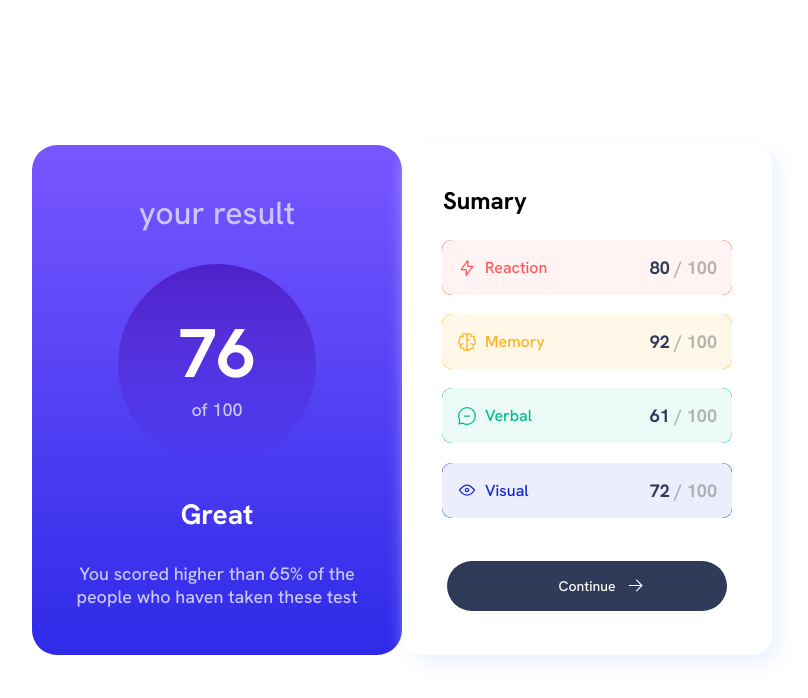
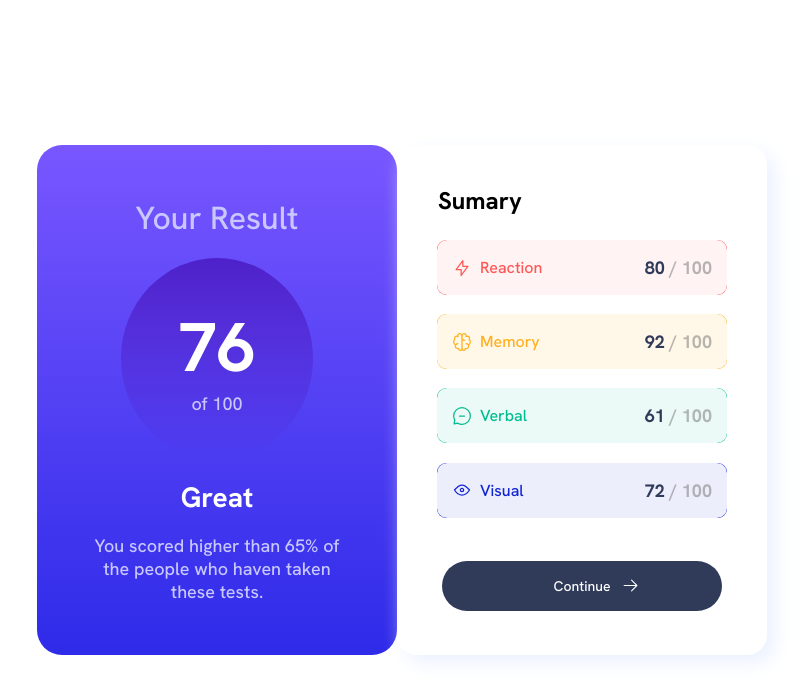
Before and after one commit to maicondguerian/duo-project, a React (Vite) app: page / in a window 1280 px wide. Shown: the top 698 px of the page, without its empty margins (238-1046 px from the left). Built offline with nearby package versions, Linux system fonts and the light colour scheme.

Commit message:
arrumei o elemnto p

```diff
--- a/src/Components/leftSide/leftSide.jsx
+++ b/src/Components/leftSide/leftSide.jsx
@@ -5,15 +5,18 @@ function LeftSide() {
   return (
     <>
       <div className={styles.LeftSide}>
-        <h1>your result</h1>
+        <h1>Your Result</h1>
         <div className={styles.container}>
           <h2>76</h2>
           <p>of 100</p>
         </div>
         <h3>Great</h3>
-        <p>
-          You scored higher than 65% of the people who haven taken these test
-        </p>
+        <div className={styles.containerP}>
+          <p>
+            You scored higher than 65% of the people who haven taken these
+            tests.
+          </p>
+        </div>
       </div>
     </>
   );
--- a/src/Components/leftSide/leftSide.module.css
+++ b/src/Components/leftSide/leftSide.module.css
@@ -40,13 +40,13 @@ p {
     color: var(--branco);
     background-image: linear-gradient(180deg, var(--azulSlate), var(--azulRoyal));
     border-radius: 25px;
-    width: 370px;
+    width: 360px;
     height: 510px;
     display: flex;
     flex-direction: column;
     align-items: center;
     text-align: center;
-    justify-content: space-around;
+    justify-content: space-evenly;
 }
 
 .LeftSide h3 {
@@ -73,5 +73,9 @@ p {
 .container p {
     color: hsl(241, 100%, 89%);
     margin: 0;
-    padding: 0;
+    max-width: 290px;
 }
+
+.containerP {
+    padding: 0 1rem;
+}
```
